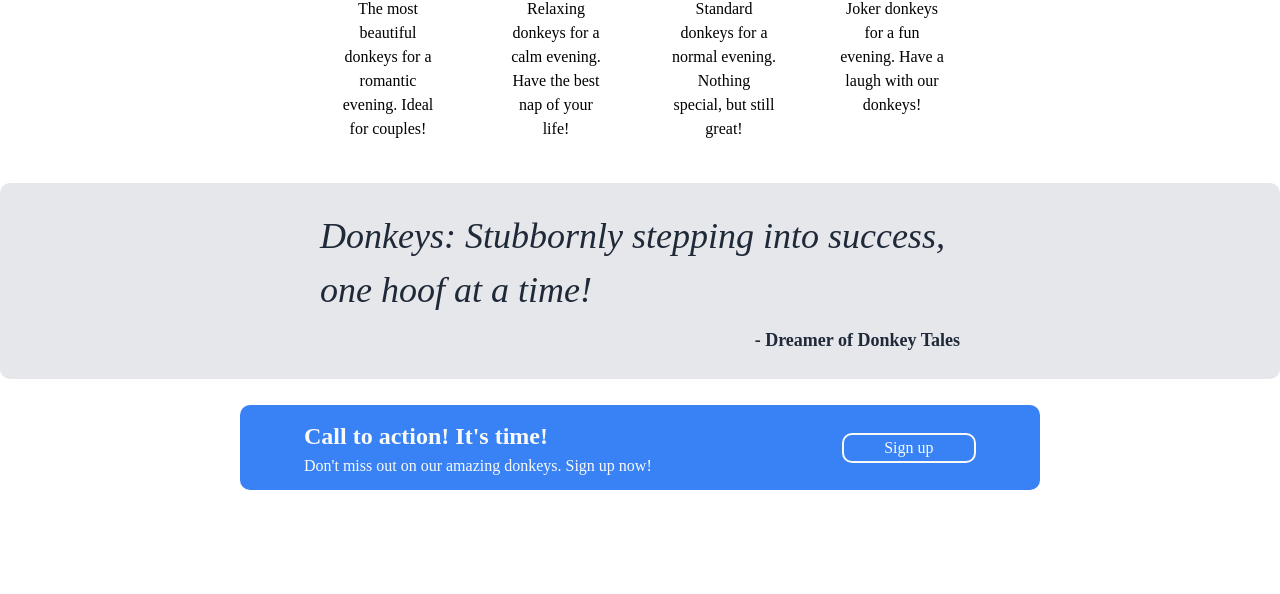
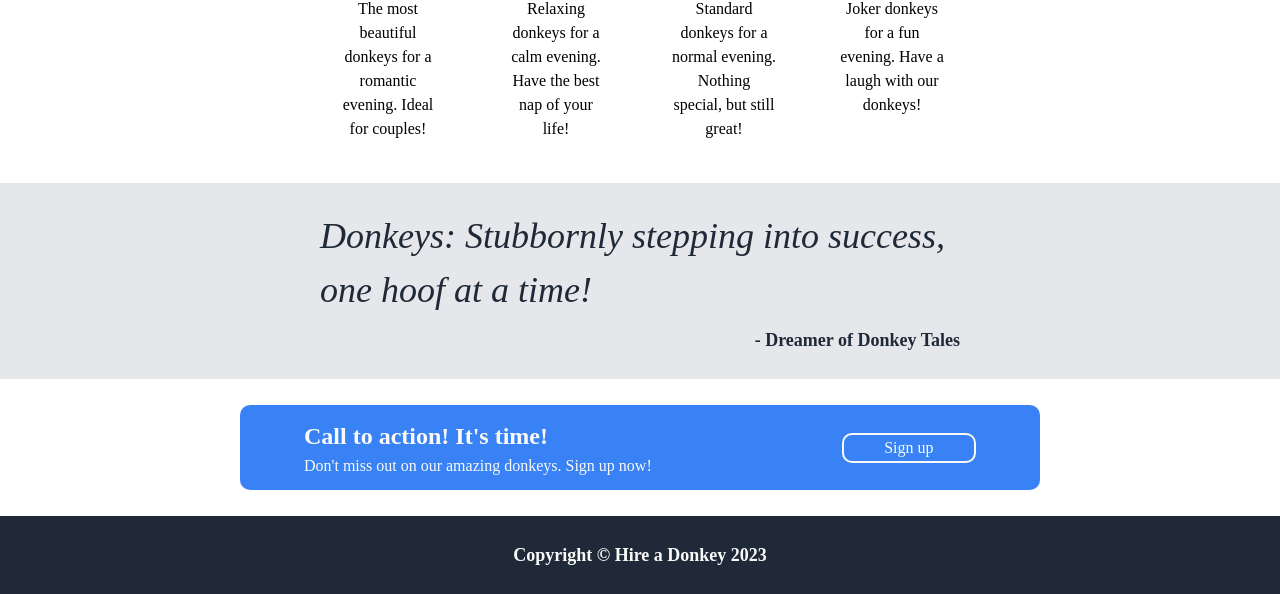
Before and after one commit to JavierOrtegaP/Hire-a-Donkey, a plain HTML site: page index.html in a window 1280 px wide. Shown: the part 886-1480 px from the top of the page. Before the commit the page ends 1402 px from the top, so only its background shows below. Drawn offline with Linux system fonts and the light colour scheme; a script that the page names is missing.

Commit message:
fix section borders

```diff
--- a/index.html
+++ b/index.html
@@ -102,5 +102,8 @@
             </button>
         </div>
     </div>
+    <div class="footer">
+        Copyright © Hire a Donkey 2023
+    </div>
 </body>
 </html>
--- a/main.css
+++ b/main.css
@@ -90,6 +90,7 @@ body {
     padding: 2% 22% 10% 22%;
     min-width: 100%;
     justify-content: space-around;
+    border-radius: 0px;
 }
 
 .hero-header-left {
@@ -241,7 +242,7 @@ body {
 /* Quote */
 .quote-section {
     background-color: #E5E7EB;
-
+    border-radius: 0px;
     padding: 2% 25% 2% 25%;
 }
 
@@ -268,6 +269,7 @@ body {
     color: #F9FAF8;
     justify-content: center;
     padding: 2% 25% 2% 25%;
+    border-radius: 0px;
 
 }
 .call-to-action{
@@ -294,3 +296,19 @@ body {
     min-width: 20%;
 
 }
+
+
+/* footer */
+
+.footer {
+    display: flex;
+    justify-content: center;
+    align-items: center;
+    background-color: #1F2937;
+    padding: 2% 25% 2% 25%;
+    color: #F9FAF8;
+    font-size: 18px;
+    font-weight: 800;
+    text-align: center;
+    border-radius: 0px;
+}
```
